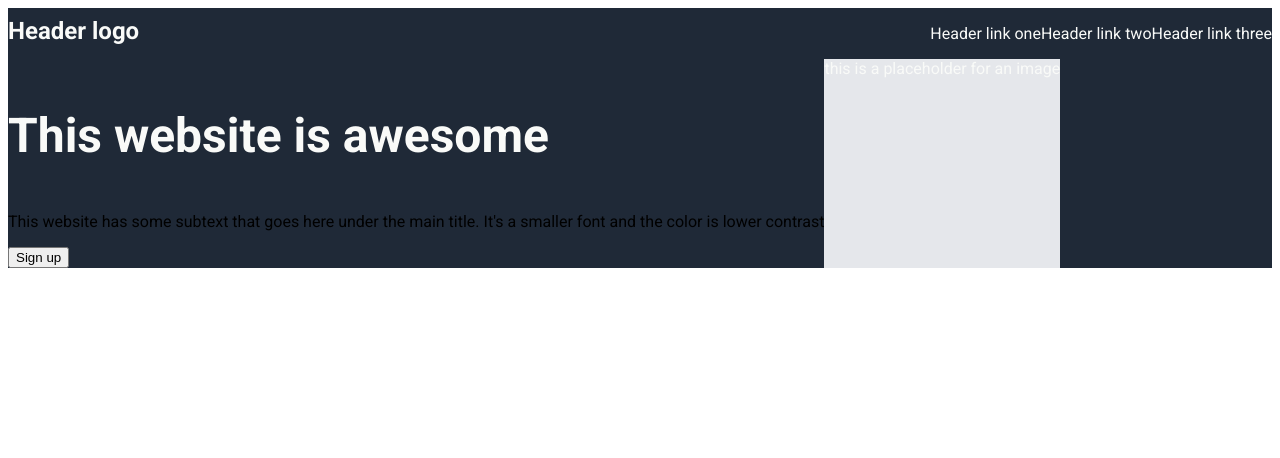
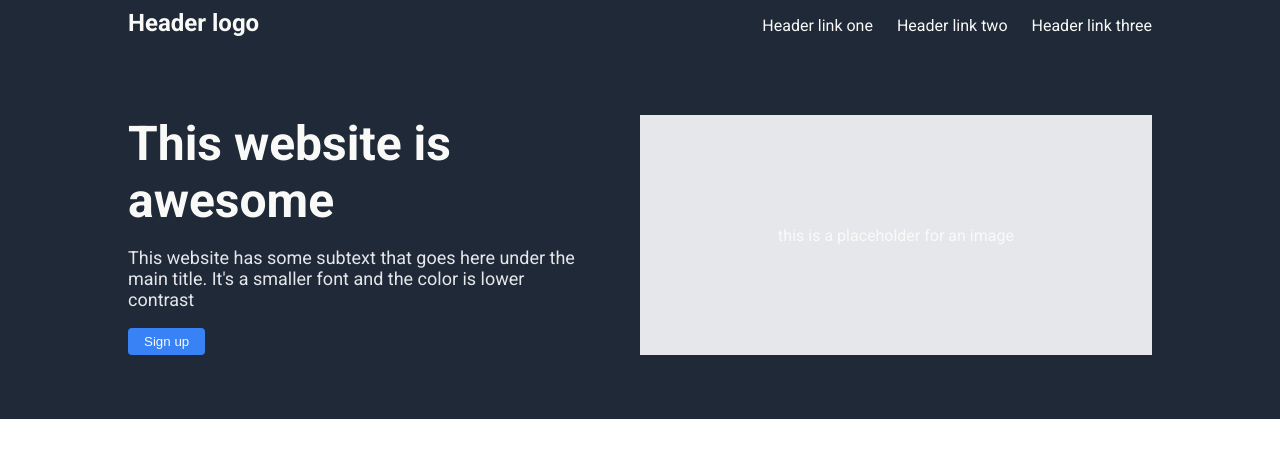
Before and after one commit to CreeKrull/landing_page, a plain HTML site: page index.html in a window 1280 px wide. Drawn offline with Linux system fonts and the light colour scheme.

Commit message:
Align all header divs and items properly

```diff
--- a/index.html
+++ b/index.html
@@ -7,6 +7,7 @@
     <title>Landing Page</title>
   </head>
   <body>
+    <div class="content">
       <div class="header">
         <div class="topheader">
           <div class="logo">Header logo</div>
@@ -22,9 +23,10 @@
             <p class="text_secondary">This website has some subtext that goes here under the main title. It's a smaller font and the color is lower contrast</p>
             <button>Sign up</button>
           </div>
-        <div class="placeholder">
+          <a class="placeholder">this is a placeholder for an image</a>
+          <!--<div class="placeholder">
             <a>this is a placeholder for an image</a>
-        </div>
+          </div>-->
         </div>
       </div>
       <div class="random">
@@ -35,5 +37,6 @@
       </div>
       <div class="footer">
       </div>
+    </div>
   </body>
 </html>
--- a/styles.css
+++ b/styles.css
@@ -2,6 +2,10 @@
 
 body {
   font-family: Roboto, sans-serif;
+  margin: 0;
+  min-height: 100vh;
+  display: flex;
+  flex-direction: column;
 }
 
 .header, .footer {
@@ -13,48 +17,75 @@ body {
   color: #f9faf8;
 }
 
-.secondary {
+.text_secondary {
   font-size: 18px;
   color: #e5e7eb;
+  flex-wrap: wrap;
 }
 
 .logo {
   font-size: 24px;
+  justify-content: flex-start;
 }
 
 .awesome {
   font-size: 48px;
+  margin-top: 0px;
+  margin-bottom: 0px;
+  flex: wrap;
+}
+
+a, button {
+  color: #f9faf8;
+}
+
+.links_secondary {
+  display: flex;
+  list-style: none;
+}
+
+button {
+  background-color: #3882f6;
+  border: #3882f6;
+  border-radius: 4px;
+  padding: 6px 16px;
+}
+
+.header {
+  display: flex;
+  flex-direction: column;
+}
+
+.topheader, .subheader {
+  display: flex;
+  margin-right: 10%;
+  margin-left: 10%;
+  margin-bottom: 5%;
+}
+
+.topheader {
+  align-items: baseline;
+  justify-content: space-between;
+}
+
+.subheader {
+  align-items: flex-stretch;
+  justify-content: flex-stretch;
+}
+
+.hero {
+  max-width: 50%;
+  padding-right: 5%;
 }
 
 .placeholder {
   background-color: #e5e7eb;
+  display: flex;
+  align-items: center;
+  justify-content: center;
+  min-width: 50%;
 }
 
-a {
-  color: #f9faf8;
+li {
+  padding-left: 24px;
 }
-
-body {
-  display: flex;
-  flex-direction: column;
-}
-
-ul {
-  list-style: none;
-  display: flex;
-}
-
-.topheader, .subheader {
-  display: flex;
-}
-
-.topheader {
-  display: flex;
-  flex-flow: row nowrap;
-  justify-content: space-between;
-  align-items: baseline;
-}
-.links_secondary {
-  display: flex;
-
-}
```
Lines whose indentation alone changed are shown as unchanged.
